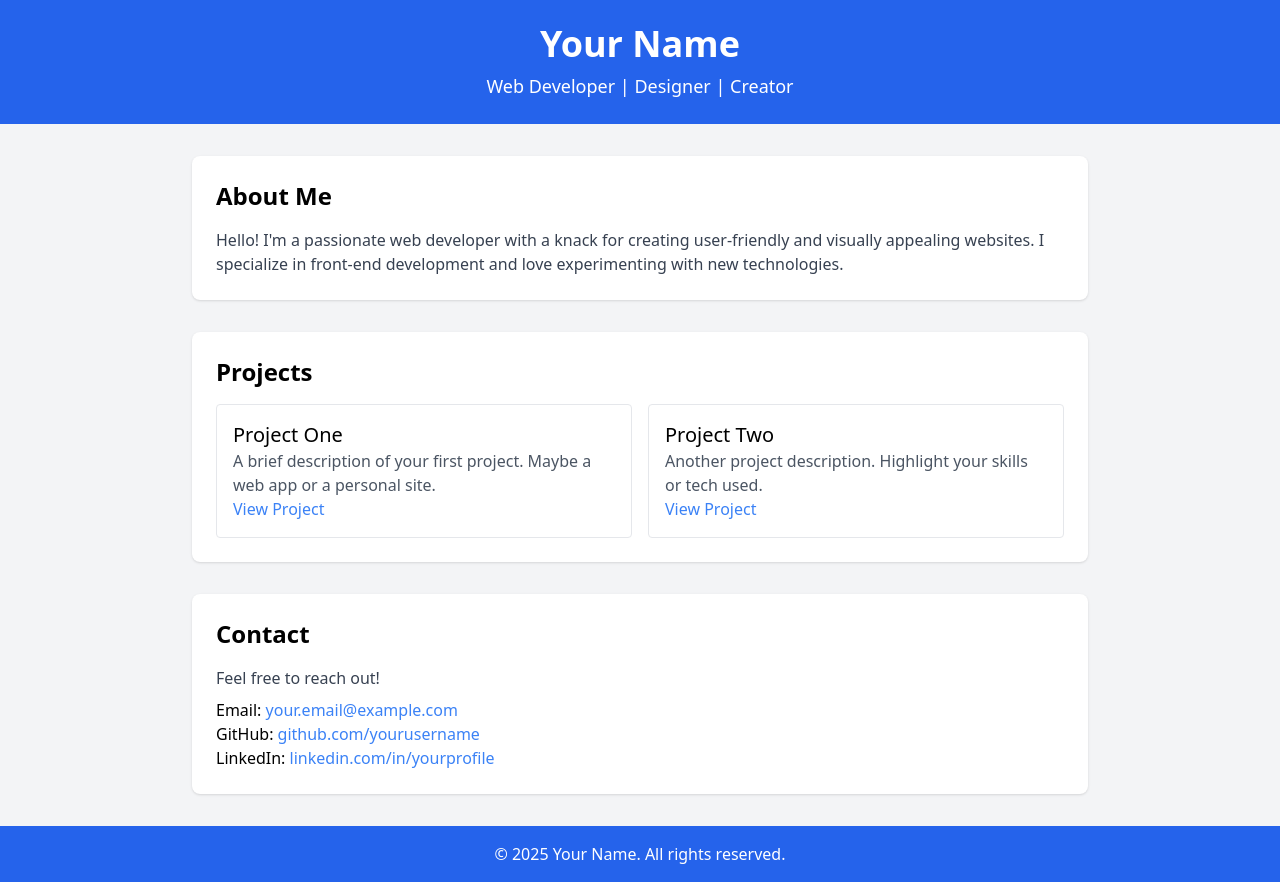
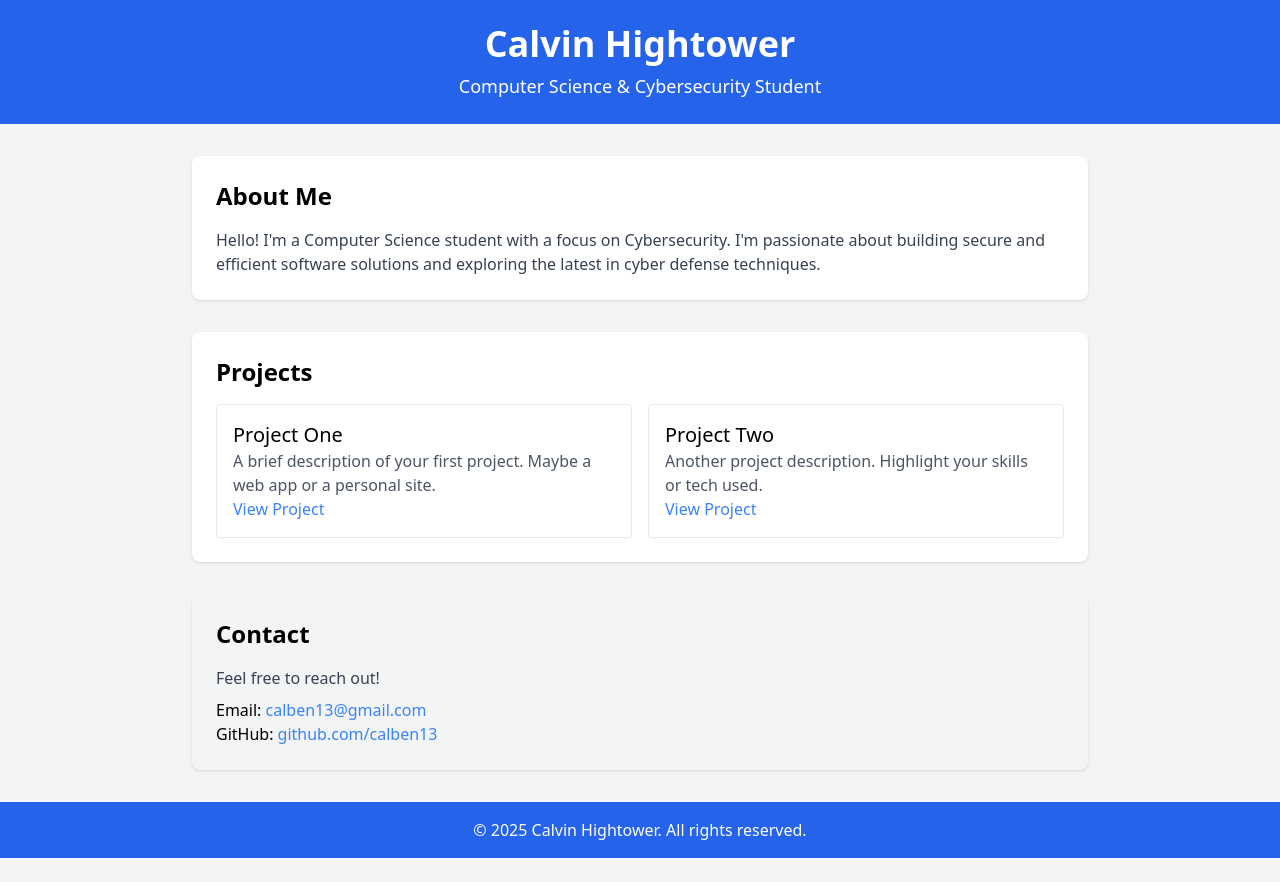
Before and after one commit to calben13/calben13.github.io, a plain HTML site: page index.html in a window 1280 px wide. After the commit the page ends 858 px from the top, so only its background shows below. Drawn offline with nearby package versions, Linux system fonts and the light colour scheme.

Commit message:
updated port page

```diff
--- a/index.html
+++ b/index.html
@@ -3,22 +3,22 @@
 <head>
   <meta charset="UTF-8">
   <meta name="viewport" content="width=device-width, initial-scale=1.0">
-  <title>My Portfolio</title>
+  <title>Calvin Hightower's Portfolio</title>
   <script src="https://cdn.tailwindcss.com"></script>
 </head>
 <body class="bg-gray-100 font-sans">
   <!-- Header -->
   <header class="bg-blue-600 text-white text-center py-6">
-    <h1 class="text-4xl font-bold">Your Name</h1>
-    <p class="text-lg mt-2">Web Developer | Designer | Creator</p>
+    <h1 class="text-4xl font-bold">Calvin Hightower</h1>
+    <p class="text-lg mt-2">Computer Science & Cybersecurity Student</p>
   </header>
 
   <!-- About Section -->
   <section class="max-w-4xl mx-auto my-8 p-6 bg-white rounded-lg shadow">
     <h2 class="text-2xl font-semibold mb-4">About Me</h2>
     <p class="text-gray-700">
-      Hello! I'm a passionate web developer with a knack for creating user-friendly and visually appealing websites.
-      I specialize in front-end development and love experimenting with new technologies.
+      Hello! I'm a Computer Science student with a focus on Cybersecurity.
+      I'm passionate about building secure and efficient software solutions and exploring the latest in cyber defense techniques.
     </p>
   </section>
 
@@ -40,19 +40,18 @@
   </section>
 
   <!-- Contact Section -->
-  <section class="max-w-4xl mx-auto my-8 p-6 bg-white rounded-lg shadow">
+  <section class="max-w-4xl mx-auto my-8 p-6 bg- white rounded-lg shadow">
     <h2 class="text-2xl font-semibold mb-4">Contact</h2>
     <p class="text-gray-700">Feel free to reach out!</p>
     <ul class="mt-2">
-      <li>Email: <a href="mailto:your.email@example.com" class="text-blue-500 hover:underline">your.email@example.com</a></li>
-      <li>GitHub: <a href="https://github.com/yourusername" class="text-blue-500 hover:underline">github.com/yourusername</a></li>
-      <li>LinkedIn: <a href="https://linkedin.com/in/yourprofile" class="text-blue-500 hover:underline">linkedin.com/in/yourprofile</a></li>
+      <li>Email: <a href="mailto:calben13@gmail.com" class="text-blue-500 hover:underline">calben13@gmail.com</a></li>
+      <li>GitHub: <a href="https://github.com/calben13" class="text-blue-500 hover:underline">github.com/calben13</a></li>
     </ul>
   </section>
 
   <!-- Footer -->
   <footer class="bg-blue-600 text-white text-center py-4">
-    <p>&copy; 2025 Your Name. All rights reserved.</p>
+    <p>© 2025 Calvin Hightower. All rights reserved.</p>
   </footer>
 </body>
 </html>
```
